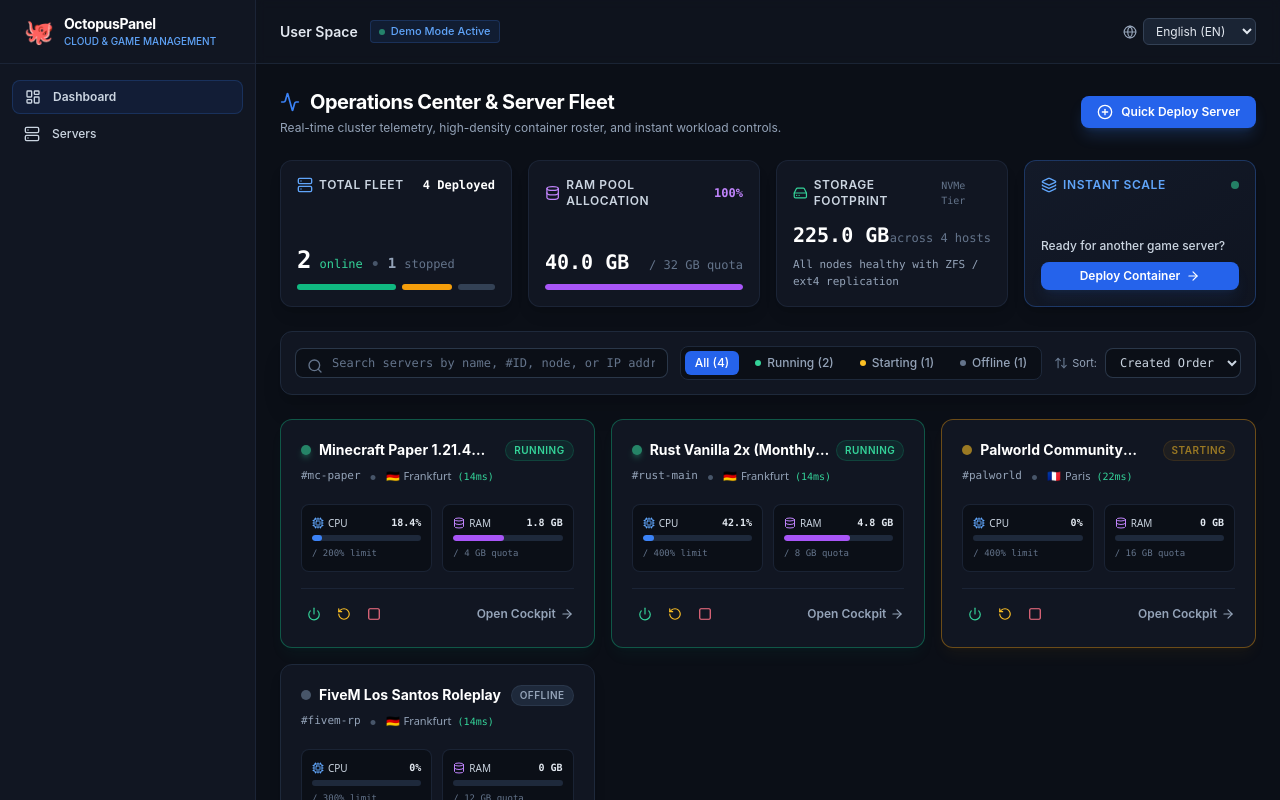
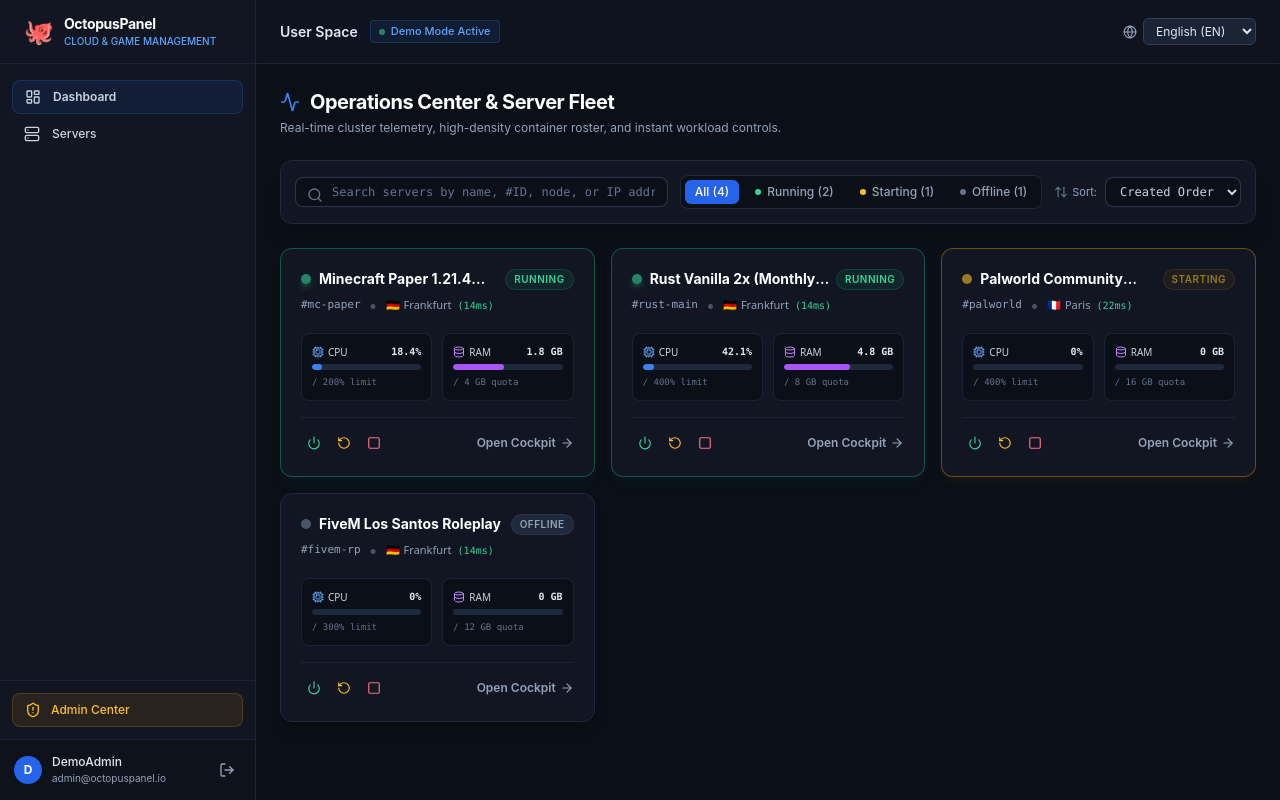
Before and after one commit to OctopusPanel/panel, a Vue app in the folder apps/frontend/: page / in a window 1280 px wide. Shown: the top 800 px of the page. Built offline with nearby package versions, Linux system fonts and the light colour scheme.

Commit message:
fix(frontend): remove top kpi cards and quick deploy button from dashboard

```diff
--- a/apps/frontend/src/views/DashboardView.vue
+++ b/apps/frontend/src/views/DashboardView.vue
@@ -10,16 +10,11 @@ import {
   Square,
   RotateCcw,
   Cpu,
-  HardDrive,
-  PlusCircle,
   ArrowRight,
   Search,
-  Filter,
   ArrowUpDown,
   Activity,
-  Layers,
   Database,
-  Radio,
 } from 'lucide-vue-next';
 
 const { t } = useI18n();
@@ -41,18 +36,11 @@ async function handlePower(id: number | string, action: PowerAction, e: Event) {
   serverStore.fetchServers();
 }
 
-// Top KPI Calculations
+// Server Fleet Status Counts
 const totalServers = computed(() => serverStore.servers.length);
 const runningCount = computed(() => serverStore.servers.filter((s) => s.status === ServerStatus.RUNNING).length);
 const startingCount = computed(() => serverStore.servers.filter((s) => s.status === ServerStatus.STARTING).length);
 const offlineCount = computed(() => serverStore.servers.filter((s) => s.status === ServerStatus.OFFLINE).length);
-
-const totalRamMb = computed(() => serverStore.servers.reduce((sum, s) => sum + (s.memory || 0), 0));
-const accountRamQuotaMb = 32768; // 32 GB Account Quota
-const ramPoolPercent = computed(() => Math.min(100, Math.round((totalRamMb.value / accountRamQuotaMb) * 100)));
-
-const totalDiskMb = computed(() => serverStore.servers.reduce((sum, s) => sum + (s.disk || 0), 0));
-const totalDiskGb = computed(() => (totalDiskMb.value / 1024).toFixed(1));
 
 // Filtered & Sorted Servers
 const filteredServers = computed(() => {
@@ -111,7 +99,7 @@ function getStatusBadge(status: string) {
 <template>
   <div class="space-y-6 max-w-7xl mx-auto pb-12">
     <!-- Header -->
-    <div class="flex flex-wrap items-center justify-between gap-4">
+    <div class="flex items-center justify-between">
       <div>
         <h1 class="text-xl font-bold tracking-tight text-white flex items-center">
           <Activity class="w-5 h-5 text-blue-500 mr-2.5" />
@@ -120,106 +108,6 @@ function getStatusBadge(status: string) {
         <p class="text-xs text-slate-400 mt-1">
           Real-time cluster telemetry, high-density container roster, and instant workload controls.
         </p>
-      </div>
-
-      <router-link
-        to="/admin/servers"
-        class="flex items-center px-4 py-2 text-xs font-semibold rounded-lg bg-blue-600 hover:bg-blue-500 text-white transition-colors shadow-lg shadow-blue-500/20"
-      >
-        <PlusCircle class="w-4 h-4 mr-2" />
-        Quick Deploy Server
-      </router-link>
-    </div>
-
-    <!-- Top KPI Stat Cards -->
-    <div class="grid grid-cols-1 sm:grid-cols-2 lg:grid-cols-4 gap-4">
-      <!-- KPI 1: Server Fleet Breakdown -->
-      <div class="bg-[#111622] border border-slate-800/80 rounded-xl p-4 shadow-lg flex flex-col justify-between">
-        <div class="flex items-center justify-between text-slate-400 mb-2">
-          <span class="text-xs font-semibold uppercase tracking-wider flex items-center text-slate-300">
-            <ServerIcon class="w-4 h-4 text-blue-400 mr-1.5" />
-            Total Fleet
-          </span>
-          <span class="text-xs font-bold text-white font-mono">{{ totalServers }} Deployed</span>
-        </div>
-        <div>
-          <div class="flex items-baseline space-x-2 my-1">
-            <span class="text-2xl font-black text-white font-mono">{{ runningCount }}</span>
-            <span class="text-xs text-emerald-400 font-medium font-mono">online</span>
-            <span class="text-slate-600">&bull;</span>
-            <span class="text-sm font-semibold text-slate-400 font-mono">{{ offlineCount }}</span>
-            <span class="text-xs text-slate-500 font-mono">stopped</span>
-          </div>
-          <div class="flex items-center space-x-1.5 mt-2">
-            <div class="h-1.5 rounded-full bg-emerald-500 transition-all" :style="{ width: `${totalServers ? (runningCount / totalServers) * 100 : 0}%` }"></div>
-            <div class="h-1.5 rounded-full bg-amber-500 transition-all" :style="{ width: `${totalServers ? (startingCount / totalServers) * 100 : 0}%` }"></div>
-            <div class="h-1.5 rounded-full bg-slate-700 transition-all flex-1"></div>
-          </div>
-        </div>
-      </div>
-
-      <!-- KPI 2: Account RAM Utilization -->
-      <div class="bg-[#111622] border border-slate-800/80 rounded-xl p-4 shadow-lg flex flex-col justify-between">
-        <div class="flex items-center justify-between text-slate-400 mb-2">
-          <span class="text-xs font-semibold uppercase tracking-wider flex items-center text-slate-300">
-            <Database class="w-4 h-4 text-purple-400 mr-1.5" />
-            RAM Pool Allocation
-          </span>
-          <span class="text-xs font-mono font-bold text-purple-400">{{ ramPoolPercent }}%</span>
-        </div>
-        <div>
-          <div class="flex items-baseline justify-between my-1 font-mono">
-            <span class="text-xl font-bold text-white">{{ (totalRamMb / 1024).toFixed(1) }} GB</span>
-            <span class="text-xs text-slate-500">/ {{ (accountRamQuotaMb / 1024).toFixed(0) }} GB quota</span>
-          </div>
-          <div class="w-full bg-slate-800/80 h-1.5 rounded-full overflow-hidden mt-2">
-            <div
-              class="h-full rounded-full transition-all duration-500 bg-purple-500"
-              :style="{ width: `${ramPoolPercent}%` }"
-            ></div>
-          </div>
-        </div>
-      </div>
-
-      <!-- KPI 3: Storage Allocation -->
-      <div class="bg-[#111622] border border-slate-800/80 rounded-xl p-4 shadow-lg flex flex-col justify-between">
-        <div class="flex items-center justify-between text-slate-400 mb-2">
-          <span class="text-xs font-semibold uppercase tracking-wider flex items-center text-slate-300">
-            <HardDrive class="w-4 h-4 text-emerald-400 mr-1.5" />
-            Storage Footprint
-          </span>
-          <span class="text-[10px] text-slate-500 font-mono">NVMe Tier</span>
-        </div>
-        <div>
-          <div class="flex items-baseline justify-between my-1 font-mono">
-            <span class="text-xl font-bold text-white">{{ totalDiskGb }} GB</span>
-            <span class="text-xs text-slate-500">across 4 hosts</span>
-          </div>
-          <p class="text-[11px] text-slate-400 mt-2 font-mono">
-            All nodes healthy with ZFS / ext4 replication
-          </p>
-        </div>
-      </div>
-
-      <!-- KPI 4: Quick Deploy CTA -->
-      <div class="bg-gradient-to-br from-[#131a29] to-[#0f1420] border border-blue-500/30 rounded-xl p-4 shadow-lg flex flex-col justify-between hover:border-blue-500/50 transition-all">
-        <div class="flex items-center justify-between text-blue-400 mb-1">
-          <span class="text-xs font-semibold uppercase tracking-wider flex items-center">
-            <Layers class="w-4 h-4 mr-1.5" />
-            Instant Scale
-          </span>
-          <span class="w-2 h-2 rounded-full bg-emerald-400 animate-pulse"></span>
-        </div>
-        <div>
-          <p class="text-xs text-slate-300 font-medium">Ready for another game server?</p>
-          <router-link
-            to="/admin/servers"
-            class="mt-2 w-full py-1.5 px-3 bg-blue-600 hover:bg-blue-500 text-white rounded-lg text-xs font-semibold flex items-center justify-center transition-colors shadow-lg shadow-blue-500/10"
-          >
-            Deploy Container
-            <ArrowRight class="w-3.5 h-3.5 ml-1.5" />
-          </router-link>
-        </div>
       </div>
     </div>
 
```
